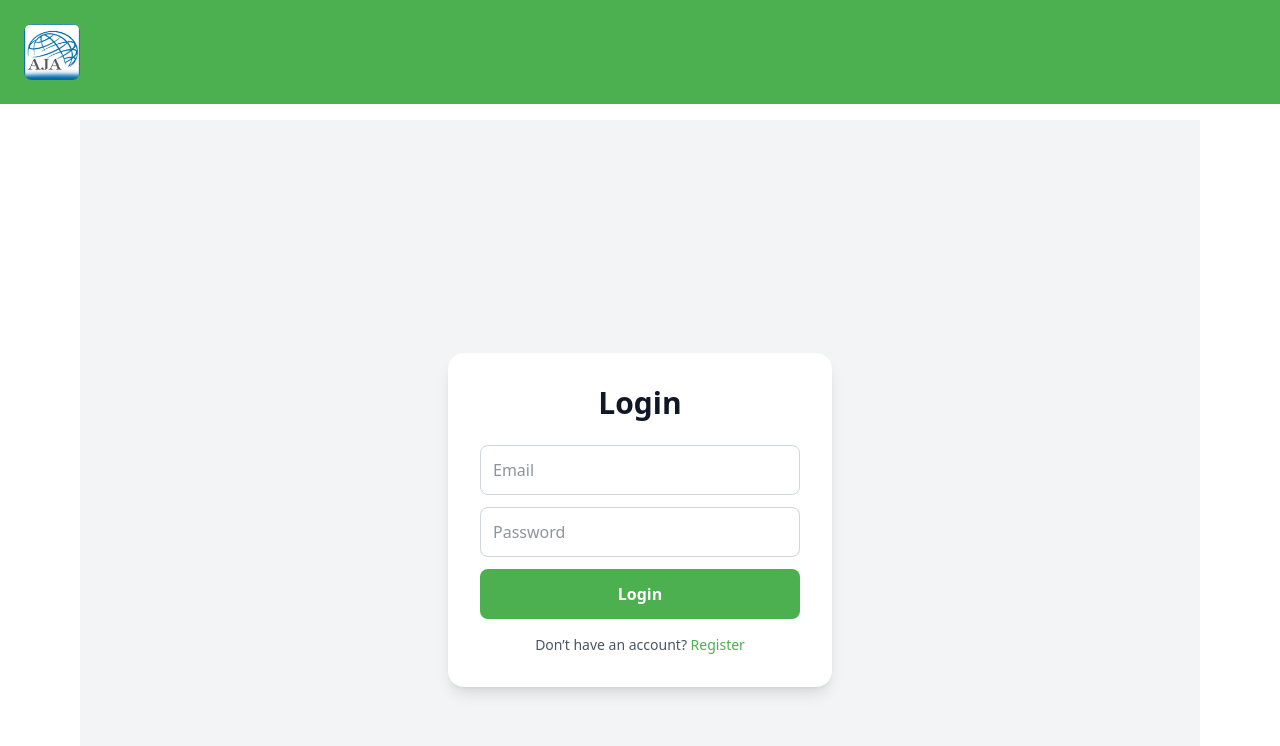
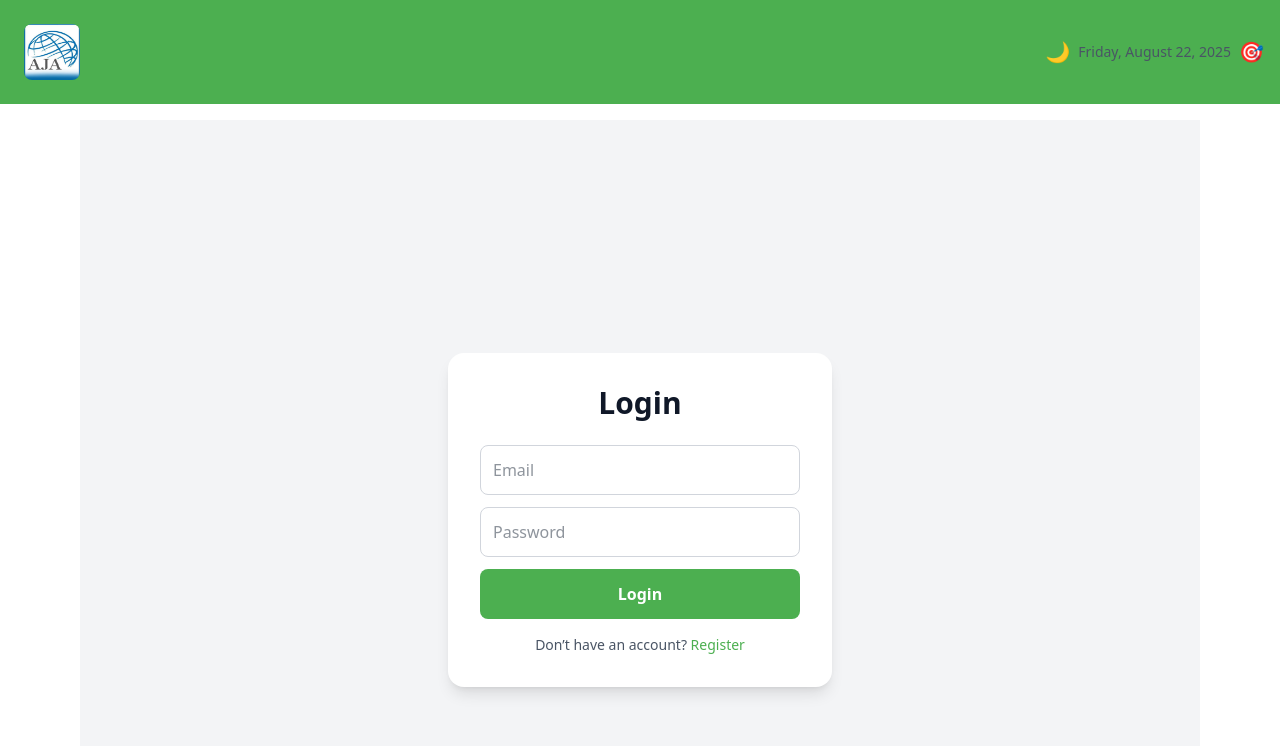
Before and after one commit to mahmoudElziny/Vibe-Sheets, a React (Vite) app: page /login in a window 1280 px wide. Shown: the top 746 px of the page. Built offline with nearby package versions, Linux system fonts and the light colour scheme.

Commit message:
date implementation

```diff
--- /dev/null
+++ b/src/components/CurrentDate.jsx
@@ -0,0 +1,45 @@
+import React from 'react';
+
+const CurrentDate = () => {
+  // Get current date
+  const currentDate = new Date();
+
+  // Format options
+  const options = {
+    weekday: 'long',
+    year: 'numeric',
+    month: 'long',
+    day: 'numeric'
+  };
+
+  // Format date string
+  const formattedDate = currentDate.toLocaleDateString('en-US', options);
+
+  // Get appropriate emoji based on day of week
+  const getDayEmoji = () => {
+    const day = currentDate.getDay();
+    const emojis = ['🎉', '😊', '🌟', '🚀', '🌈', '🎯', '🎨']; // Sunday to Saturday
+    return emojis[day];
+  };
+
+  // Get season/time of day emoji
+  const getTimeEmoji = () => {
+    const hour = currentDate.getHours();
+    if (hour >= 6 && hour < 12) return '☀️'; // Morning
+    if (hour >= 12 && hour < 18) return '🌤️'; // Afternoon
+    if (hour >= 18 && hour < 22) return '🌙'; // Evening
+    return '🌙'; // Night
+  };
+
+  return (
+    <div className="flex items-center space-x-2">
+      <span className="text-xl">{getTimeEmoji()}</span>
+      <span className="text-sm text-gray-600 font-medium hidden md:block">
+        {formattedDate}
+      </span>
+      <span className="text-xl">{getDayEmoji()}</span>
+    </div>
+  );
+};
+
+export default CurrentDate;
--- a/src/components/Navbar.jsx
+++ b/src/components/Navbar.jsx
@@ -1,6 +1,7 @@
 import { Link, useNavigate, useLocation } from "react-router-dom";
 import { supabase } from "../lib/supabase";
 import logo from "../assets/logo2.png";
+import CurrentDate from "./CurrentDate";
 
 export default function Navbar() {
   const navigate = useNavigate();
@@ -15,6 +16,8 @@ export default function Navbar() {
   const hideLogout =
     location.pathname === "/login" || location.pathname === "/register";
 
+
+
   return (
     <nav className="bg-[#4caf50] text-white p-4">
       <div className="max-w-7xl mx-auto flex items-center justify-between">
@@ -23,6 +26,8 @@ export default function Navbar() {
             <img src={logo} alt="Logo" className="h-14 w-14 rounded-lg" />
           </div>
         </div>
+
+        <CurrentDate />
 
         {!hideLogout && (
           <button
```
